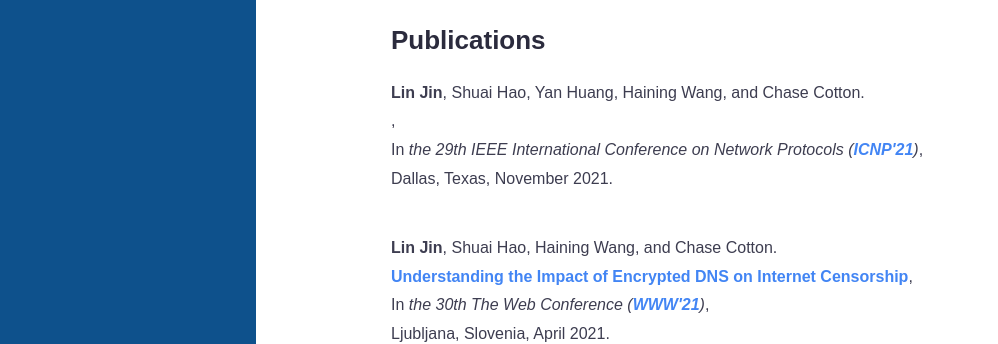
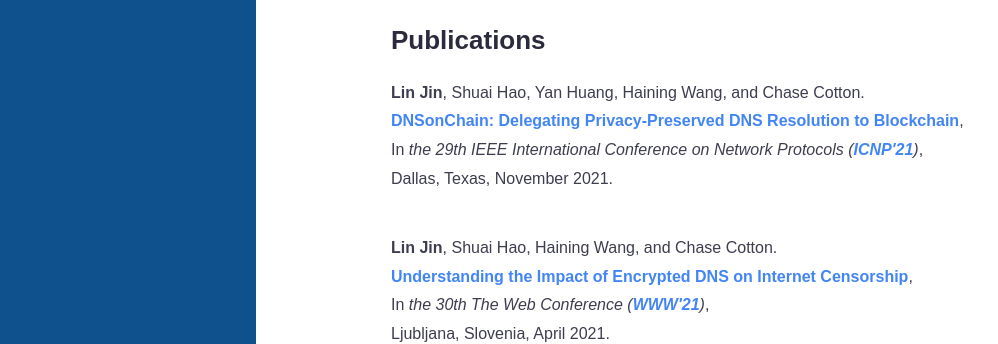
Before and after one commit to lin-jin/lin-jin.github.io, a plain HTML site: page index.html in a window 1280 px wide. Shown: the part 456-800 px from the top of the page, without its empty margins (0-998 px from the left). Drawn offline with Linux system fonts and the light colour scheme.

Commit message:
add icnp21

```diff
--- a/index.html
+++ b/index.html
@@ -114,7 +114,7 @@
 
         <div class="content-item">
             <b>Lin Jin</b>, Shuai Hao, Yan Huang, Haining Wang, and Chase Cotton.<br>
-            <b><a href="papers/icnp21.pdf" target="_blank"></a></b>,<br>
+            <b><a href="papers/icnp21.pdf" target="_blank">DNSonChain: Delegating Privacy-Preserved DNS Resolution to Blockchain</a></b>,<br>
             In <i>the 29th IEEE International Conference on Network Protocols (<a href="https://icnp21.cs.ucr.edu/" target="_blank"><b>ICNP'21</b></a>)</i>,<br>
             Dallas, Texas, November 2021.
         </div>
```
